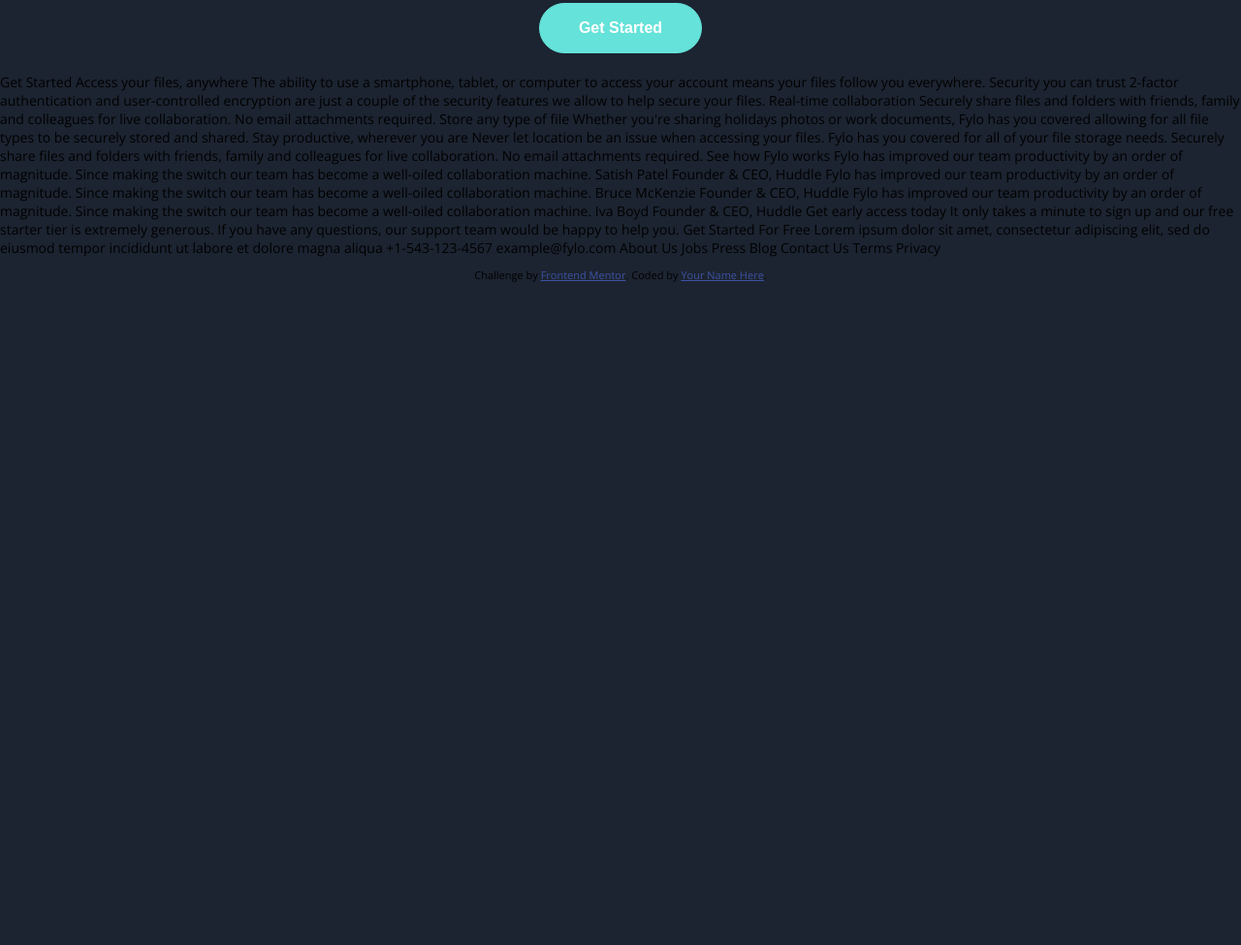
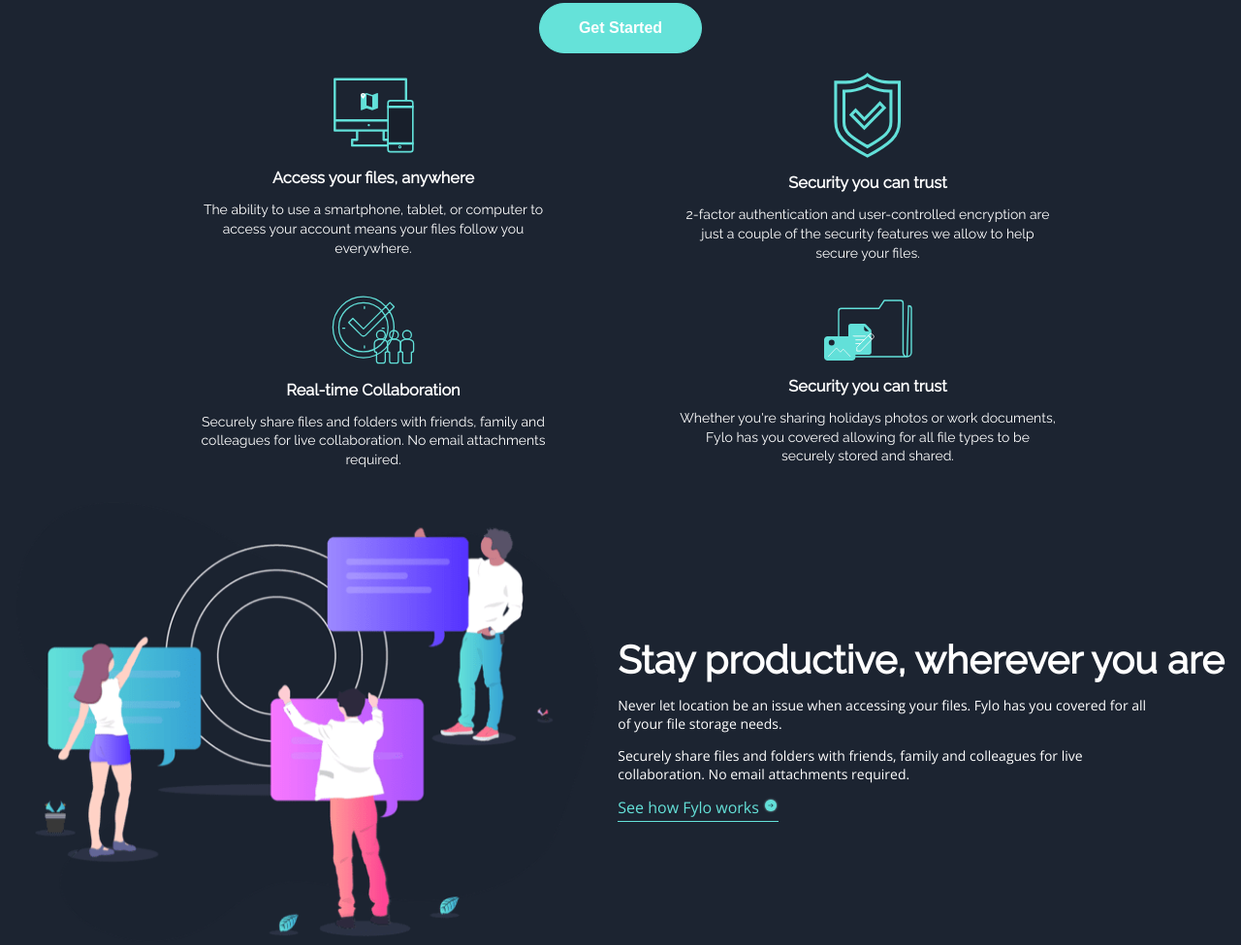
Before and after one commit to haeke/fylo-page, a plain HTML site: page index.html in a window 1280 px wide. Shown: the part 873-1848 px from the top of the page at 97% size. Before the commit the page ends 1175 px from the top, so only its background shows below. Drawn offline with nearby package versions, Linux system fonts and the light colour scheme.

Commit message:
added the productive section to the page, it includes an image, call to action text and a link to view more.

```diff
--- a/index.html
+++ b/index.html
@@ -69,32 +69,84 @@
       </button>
     </section>
 
-    Get Started Access your files, anywhere The ability to use a smartphone,
-    tablet, or computer to access your account means your files follow you
-    everywhere. Security you can trust 2-factor authentication and
-    user-controlled encryption are just a couple of the security features we
-    allow to help secure your files. Real-time collaboration Securely share
-    files and folders with friends, family and colleagues for live
-    collaboration. No email attachments required. Store any type of file Whether
-    you're sharing holidays photos or work documents, Fylo has you covered
-    allowing for all file types to be securely stored and shared. Stay
-    productive, wherever you are Never let location be an issue when accessing
-    your files. Fylo has you covered for all of your file storage needs.
-    Securely share files and folders with friends, family and colleagues for
-    live collaboration. No email attachments required. See how Fylo works Fylo
-    has improved our team productivity by an order of magnitude. Since making
-    the switch our team has become a well-oiled collaboration machine. Satish
-    Patel Founder & CEO, Huddle Fylo has improved our team productivity by an
-    order of magnitude. Since making the switch our team has become a well-oiled
-    collaboration machine. Bruce McKenzie Founder & CEO, Huddle Fylo has
-    improved our team productivity by an order of magnitude. Since making the
-    switch our team has become a well-oiled collaboration machine. Iva Boyd
-    Founder & CEO, Huddle Get early access today It only takes a minute to sign
-    up and our free starter tier is extremely generous. If you have any
-    questions, our support team would be happy to help you. Get Started For Free
-    Lorem ipsum dolor sit amet, consectetur adipiscing elit, sed do eiusmod
-    tempor incididunt ut labore et dolore magna aliqua +1-543-123-4567
-    example@fylo.com About Us Jobs Press Blog Contact Us Terms Privacy
+    <section class="featuresSection">
+      <article class="featureArticle">
+        <img src="images/icon-access-anywhere.svg" alt="Mobile Tablet Access" />
+        <h1 class="featureHeader whiteText">Access your files, anywhere</h1>
+        <p class="featureParagraph whiteText">
+          The ability to use a smartphone, tablet, or computer to access your
+          account means your files follow you everywhere.
+        </p>
+      </article>
+      <article class="featureArticle">
+        <img src="images/icon-security.svg" alt="Security Logo" />
+        <h1 class="featureHeader whiteText">Security you can trust</h1>
+        <p class="featureParagraph whiteText">
+          2-factor authentication and user-controlled encryption are just a
+          couple of the security features we allow to help secure your files.
+        </p>
+      </article>
+    </section>
+
+    <section class="featuresSection">
+      <article class="featureArticle">
+        <img src="images/icon-collaboration.svg" alt="Collaboration Logo" />
+        <h1 class="featureHeader whiteText">Real-time Collaboration</h1>
+        <p class="featureParagraph whiteText">
+          Securely share files and folders with friends, family and colleagues
+          for live collaboration. No email attachments required.
+        </p>
+      </article>
+      <article class="featureArticle">
+        <img src="images/icon-any-file.svg" alt="Anywhere Icon" />
+        <h1 class="featureHeader whiteText">Security you can trust</h1>
+        <p class="featureParagraph whiteText">
+          Whether you're sharing holidays photos or work documents, Fylo has you
+          covered allowing for all file types to be securely stored and shared.
+        </p>
+      </article>
+    </section>
+
+    <section class="productiveSection">
+      <img
+        src="images/illustration-stay-productive.png"
+        alt="Productive People"
+        class="productiveImage"
+      />
+      <article class="productiveInfo">
+        <h1 class="mainHeader whiteText">Stay productive, wherever you are</h1>
+        <p class="productiveParagraph whiteText">
+          Never let location be an issue when accessing your files. Fylo has you
+          covered for all of your file storage needs.
+        </p>
+        <p class="productiveParagraph whiteText">
+          Securely share files and folders with friends, family and colleagues
+          for live collaboration. No email attachments required.
+        </p>
+        <a href="#" class="productiveLink"
+          >See how Fylo works
+          <span><img src="images/icon-arrow.svg" alt="arrow logo"/></span
+        ></a>
+      </article>
+    </section>
+
+    Get Started Access your files, anywhere Security you can trust Real-time
+    collaboration Store any type of file Stay productive, wherever you are Never
+    let location be an issue when accessing your files. Fylo has you covered for
+    all of your file storage needs. See how Fylo works Fylo has improved our
+    team productivity by an order of magnitude. Since making the switch our team
+    has become a well-oiled collaboration machine. Satish Patel Founder & CEO,
+    Huddle Fylo has improved our team productivity by an order of magnitude.
+    Since making the switch our team has become a well-oiled collaboration
+    machine. Bruce McKenzie Founder & CEO, Huddle Fylo has improved our team
+    productivity by an order of magnitude. Since making the switch our team has
+    become a well-oiled collaboration machine. Iva Boyd Founder & CEO, Huddle
+    Get early access today It only takes a minute to sign up and our free
+    starter tier is extremely generous. If you have any questions, our support
+    team would be happy to help you. Get Started For Free Lorem ipsum dolor sit
+    amet, consectetur adipiscing elit, sed do eiusmod tempor incididunt ut
+    labore et dolore magna aliqua +1-543-123-4567 example@fylo.com About Us Jobs
+    Press Blog Contact Us Terms Privacy
 
     <footer>
       <p class="attribution">
--- a/public/assets/styles/styles.css
+++ b/public/assets/styles/styles.css
@@ -25,7 +25,7 @@
 }
 
 .logo {
-  margin-right: auto;
+  margin-left: 10px;
 }
 
 .navSection {
@@ -97,3 +97,62 @@
 .whiteText {
   color: var(--white);
 }
+
+.featuresSection {
+  max-width: 1000px;
+  display: flex;
+  flex-wrap: wrap;
+  justify-content: center;
+  align-items: center;
+  margin: 0 auto;
+}
+
+.featureArticle {
+  flex: 1;
+  display: flex;
+  flex-direction: column;
+  justify-content: center;
+  align-items: center;
+  margin-right: 20px;
+  margin-bottom: 20px;
+}
+
+.featureArticle:last-child {
+  margin-right: 0;
+}
+
+.featureHeader {
+  font-family: var(--headerFont);
+  margin-bottom: 0;
+}
+
+.featureParagraph {
+  font-family: var(--headerFont);
+  text-align: center;
+  line-height: 1.4;
+  width: 390px;
+}
+
+.productiveSection {
+  display: flex;
+  flex-wrap: wrap;
+  justify-content: center;
+  align-items: center;
+}
+
+.productiveImage {
+  width: 600px;
+  margin-right: 20px;
+}
+
+.productiveLink {
+  color: var(--cyan);
+  font-size: 1rem;
+  text-decoration: none;
+  padding-bottom: 3px;
+  border-bottom: 1px solid var(--cyan);
+}
+
+.productiveParagraph {
+  width: 550px;
+}
```
